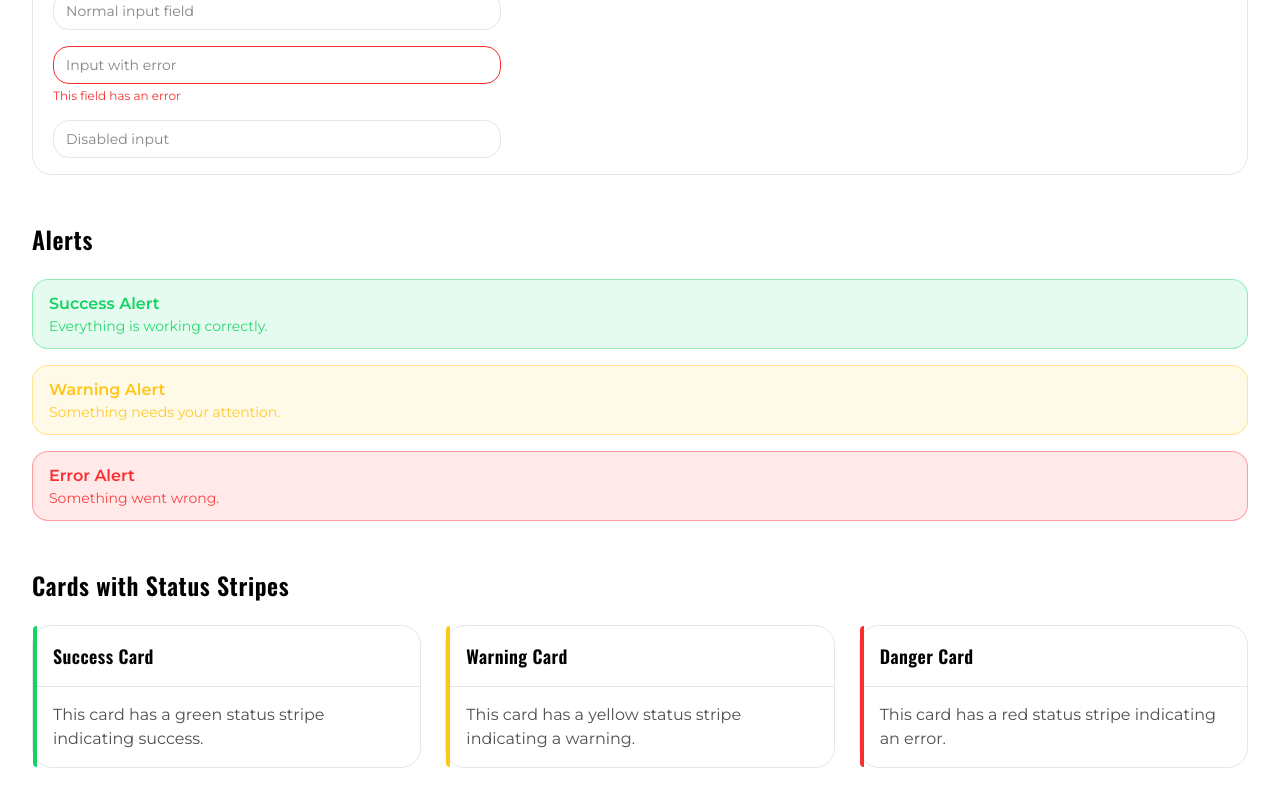
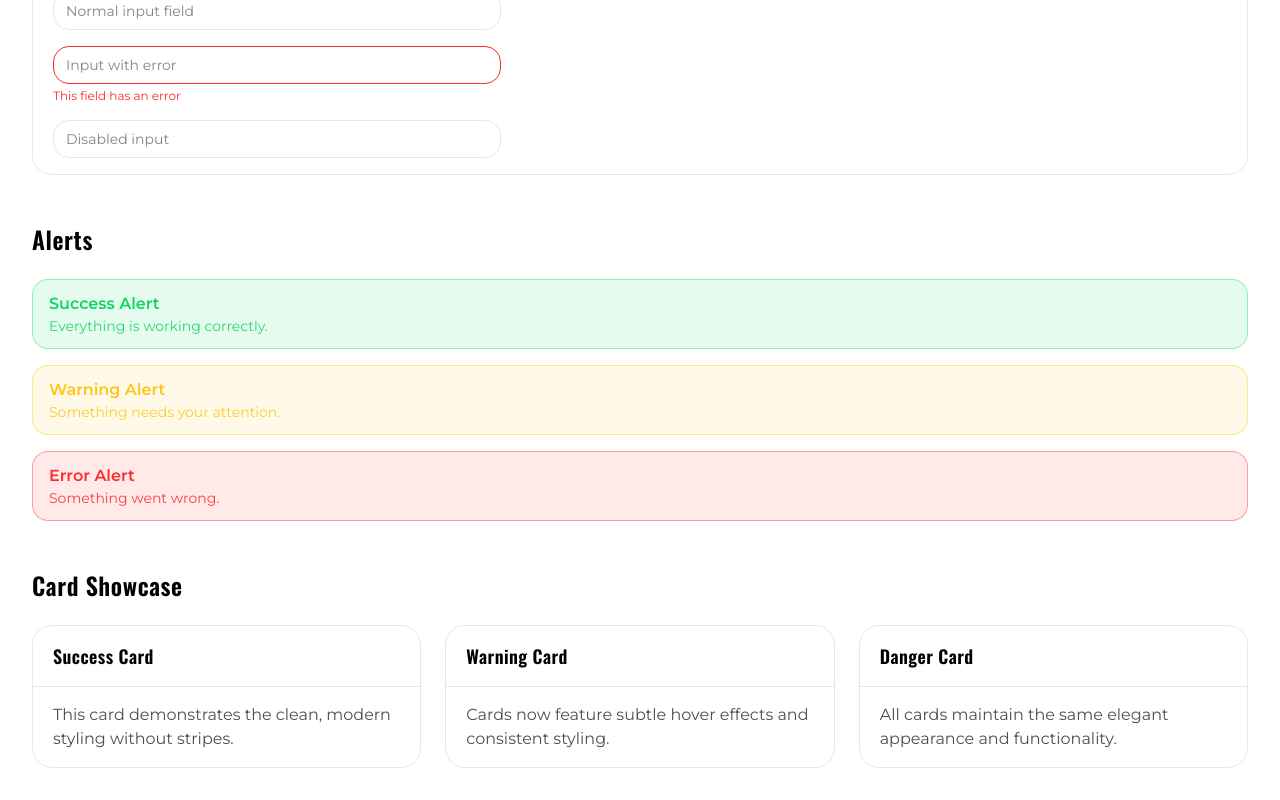
Before and after one commit to Lungren2/wf-robot-core, a React (Vite) app: page / in a window 1280 px wide. Shown: the part 1846-2646 px from the top of the page. Built offline with nearby package versions, Linux system fonts and the light colour scheme.

Commit message:
Refactor card component
Remove status stripes from cards and restyle them to align with the design system.

```diff
--- a/src/components/wf/Card.tsx
+++ b/src/components/wf/Card.tsx
@@ -4,21 +4,12 @@ interface CardProps {
   title: string;
   children: ReactNode;
   actions?: ReactNode;
-  statusStripe?: 'success' | 'warning' | 'danger';
   className?: string;
 }
 
-export function Card({ title, children, actions, statusStripe, className = '' }: CardProps) {
-  const stripeMap = {
-    success: 'before:bg-wf-green',
-    warning: 'before:bg-wf-yellow',
-    danger: 'before:bg-wf-red'
-  };
-
-  const stripeClass = statusStripe ? `relative before:absolute before:left-0 before:top-0 before:h-full before:w-1 before:rounded-tl-2xl before:rounded-bl-2xl ${stripeMap[statusStripe]}` : '';
-
+export function Card({ title, children, actions, className = '' }: CardProps) {
   return (
-    <section className={`rounded-2xl bg-wf-card text-wf-card-fg shadow-card border border-wf-border animate-fade-in ${stripeClass} ${className}`}>
+    <section className={`rounded-2xl bg-wf-card text-wf-card-fg shadow-card border border-wf-border animate-fade-in hover:shadow-lg transition-shadow duration-300 ${className}`}>
       <header className="flex items-center justify-between px-5 py-4 border-b border-wf-border">
         <h3 className="font-display text-lg">{title}</h3>
         {actions && (
--- a/src/pages/Index.tsx
+++ b/src/pages/Index.tsx
@@ -244,18 +244,18 @@ const Index = () => {
           </div>
         </section>
 
-        {/* Cards with Status Stripes */}
+        {/* Card Showcase */}
         <section>
-          <h2 className="font-display text-2xl mb-6">Cards with Status Stripes</h2>
+          <h2 className="font-display text-2xl mb-6">Card Showcase</h2>
           <div className="grid gap-6 md:grid-cols-3">
-            <Card title="Success Card" statusStripe="success">
-              <p className="text-wf-muted">This card has a green status stripe indicating success.</p>
+            <Card title="Success Card">
+              <p className="text-wf-muted">This card demonstrates the clean, modern styling without stripes.</p>
             </Card>
-            <Card title="Warning Card" statusStripe="warning">
-              <p className="text-wf-muted">This card has a yellow status stripe indicating a warning.</p>
+            <Card title="Warning Card">
+              <p className="text-wf-muted">Cards now feature subtle hover effects and consistent styling.</p>
             </Card>
-            <Card title="Danger Card" statusStripe="danger">
-              <p className="text-wf-muted">This card has a red status stripe indicating an error.</p>
+            <Card title="Danger Card">
+              <p className="text-wf-muted">All cards maintain the same elegant appearance and functionality.</p>
             </Card>
           </div>
         </section>
```
